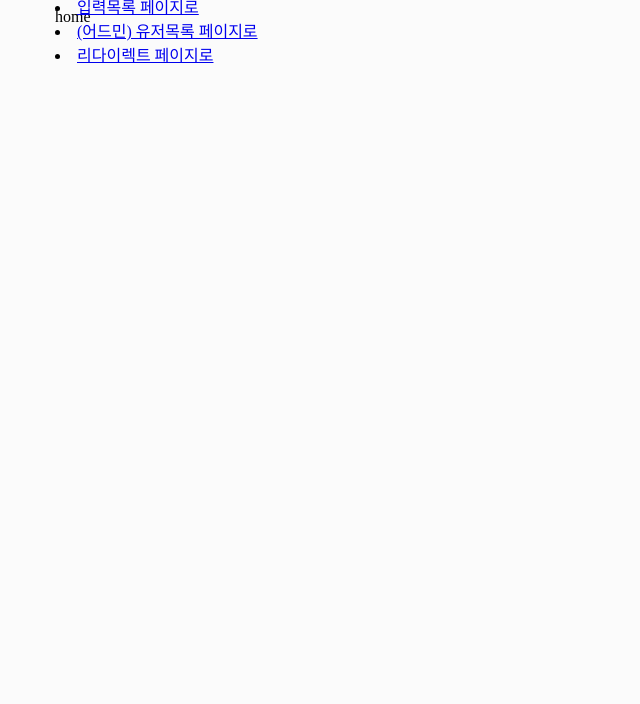
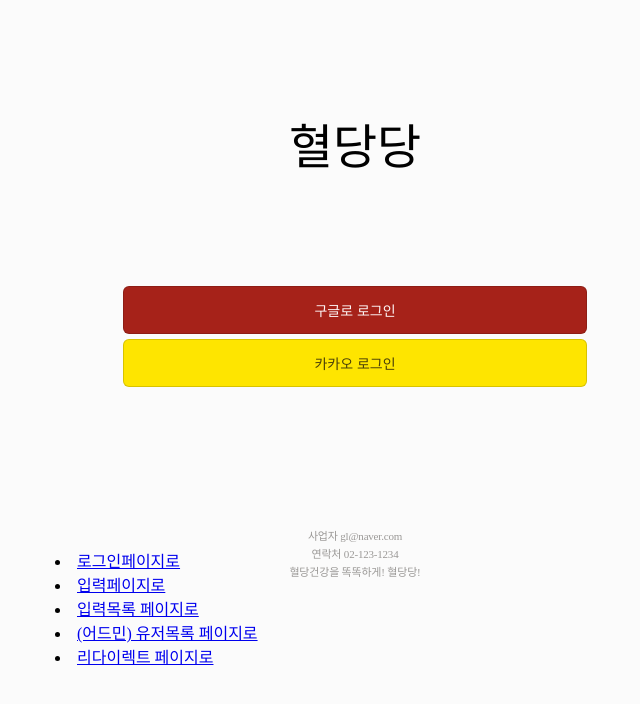
Before and after one commit to namnameeroo/Diabetes, a React (Create React App) app in the folder front-end/: page / in a window 1280 px wide. Shown: the top 704 px of the page, without its empty margins (285-925 px from the left). Built offline with nearby package versions, Linux system fonts and the light colour scheme; a web font is replaced by a local one.

Commit message:
Refacter:Chore:207:home address setted login page, root gitigore edited

```diff
--- a/front-end/src/api/login.jsx
+++ b/front-end/src/api/login.jsx
@@ -11,7 +11,7 @@
  */
 export const getCurrentUser = async () => {
   try {
-    const userValidRes = await axios.get(`${Utils.BASE_URL}/api/v1/users/me`, {
+    const userValidRes = await axios.get(Utils.BASE_URL + `/api/v1/users/me`, {
       withCredentials: true // 쿠키 정보 공유
     });
 
--- a/front-end/src/router.jsx
+++ b/front-end/src/router.jsx
@@ -13,11 +13,7 @@
     id: 0,
     path: "/",
     label: "HOME",
-    element: (
-      <>
-        <div>home</div>
-      </>
-    ),
+    element: <LoginPage />,
     withAuth: false
   },
   {
```
